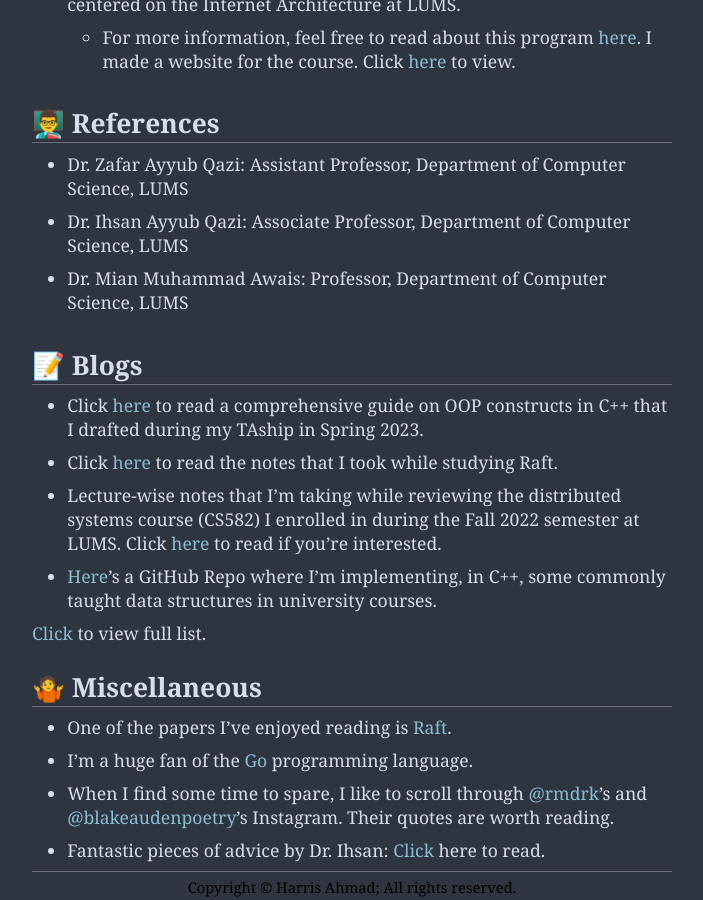
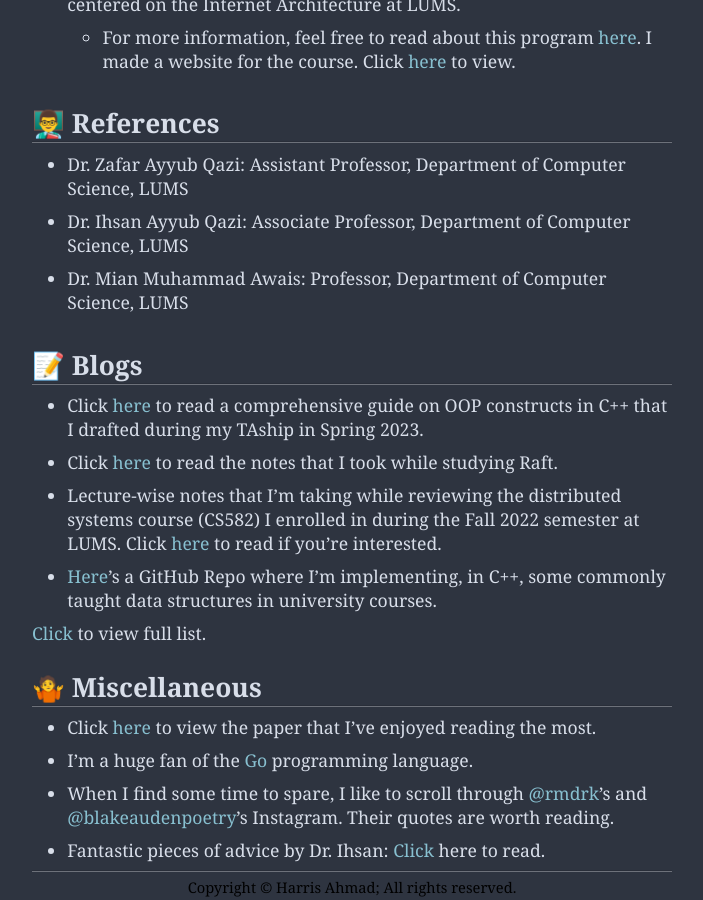
Before and after one commit to harris-ahmad/harris-ahmad.github.io, a Jekyll site: the page built from index.md, in a window 1280 px wide and 900 px high, scrolled down 1674 px. Shown: the whole window, without its empty margins (288-991 px from the left). Built offline with Jekyll 4.4.1, drawn with Linux system fonts in a browser that asks for light colours; some web fonts are replaced.

Commit message:
updated my favorite paper

```diff
--- a/index.md
+++ b/index.md
@@ -78,7 +78,7 @@ Emaan Atique, Saad Sher Alam, <span style="color:yellow">Harris Ahmed</span>, Ha
 <h2 id="🤷-miscellaneous">🤷 Miscellaneous</h2>
 <hr>
 
-* One of the papers I've enjoyed reading is [Raft](https://raft.github.io/raft.pdf).
+* Click [here](https://dl.acm.org/doi/pdf/10.1145/2815400.2815426) to view the paper that I've enjoyed reading the most.
 * I'm a huge fan of the [Go](https://go.dev/) programming language.
 * When I find some time to spare, I like to scroll through [@rmdrk](https://www.instagram.com/rmdrk/?hl=en)'s and [@blakeaudenpoetry](https://www.instagram.com/blakeaudenpoetry/?hl=en)'s Instagram. Their quotes are worth reading.
 * Fantastic pieces of advice by Dr. Ihsan: [Click](http://ihsan-qazi.blogspot.com/2010/08/few-pieces-of-advice-i-gave-to-my.html) here to read.
```
